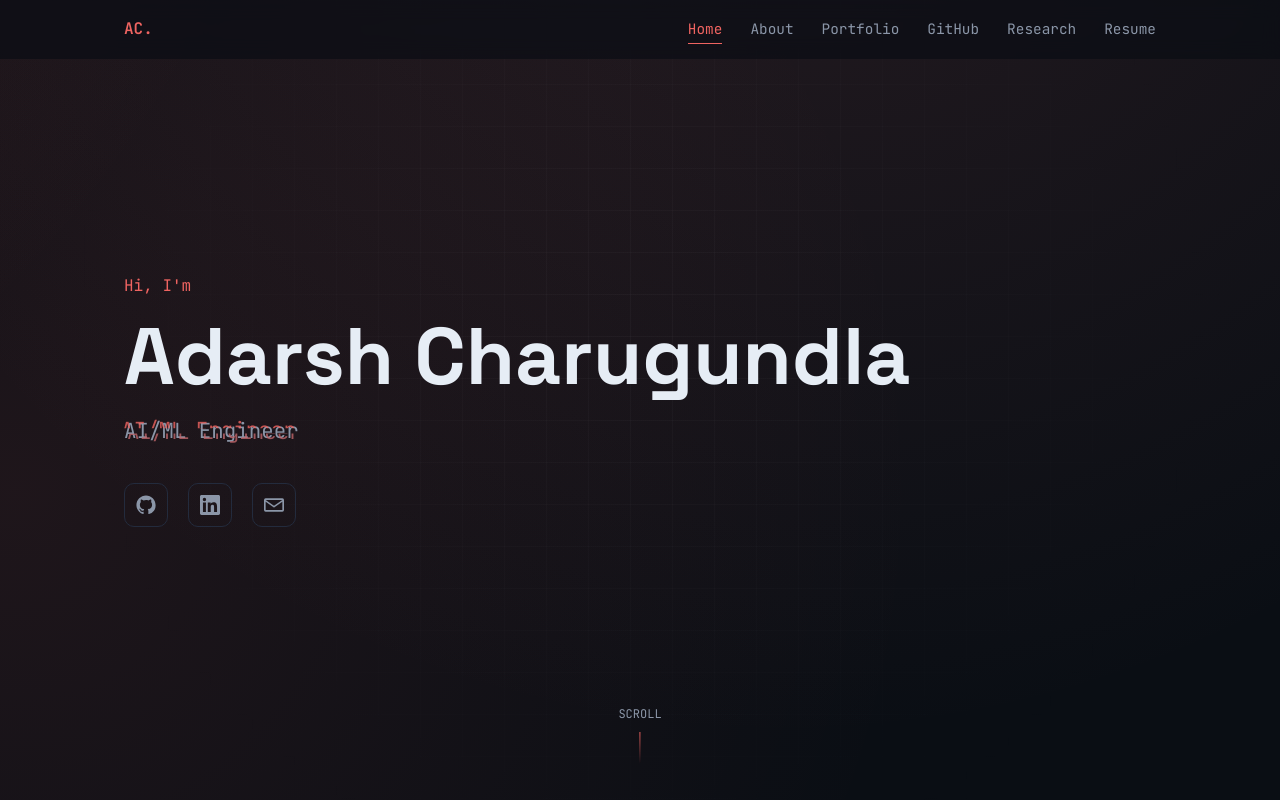
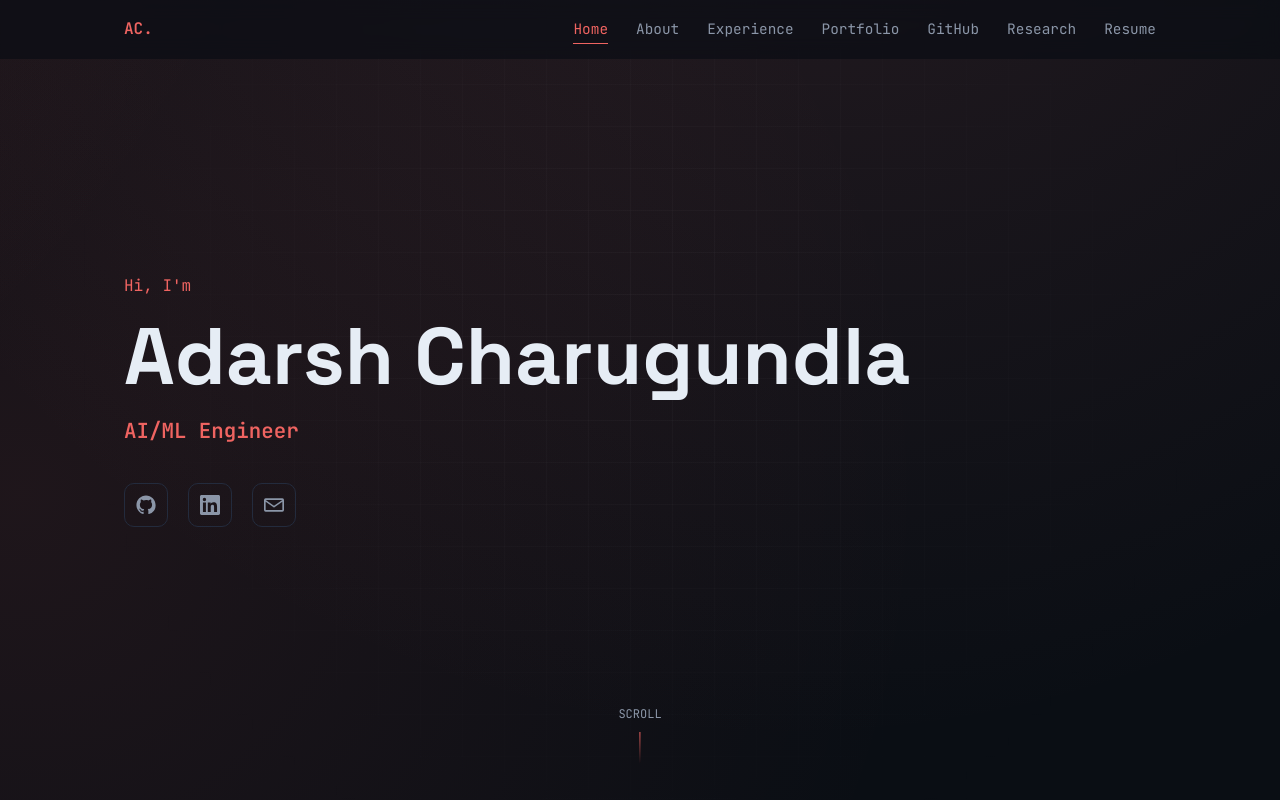
Before and after one commit to AdarshChar/AdarshChar.github.io, a React (Vite) app: page / in a window 1280 px wide. Both pictures are taken after a click on the button "Home". Shown: the top 800 px of the page. Built offline with nearby package versions, Linux system fonts and the light colour scheme; no server answers.

Commit message:
bug fixes with page navigation and portfolio interactions

```diff
--- a/src/App.jsx
+++ b/src/App.jsx
@@ -1,6 +1,7 @@
 import Nav from './components/Nav'
 import Hero from './components/Hero'
 import About from './components/About'
+import Experience from './components/Experience'
 import Portfolio from './components/Portfolio'
 import GithubRepos from './components/GithubRepos'
 import Research from './components/Research'
@@ -14,6 +15,7 @@ export default function App() {
       <main>
         <Hero />
         <About />
+        <Experience />
         <Portfolio />
         <GithubRepos />
         <Research />
--- a/src/components/Experience.jsx
+++ b/src/components/Experience.jsx
@@ -3,6 +3,13 @@ import Reveal from './Reveal'
 
 export default function Experience() {
   return (
+    <section id="experience" className="experience-section">
+      <div className="container">
+        <Reveal>
+          <span className="section-label">02 · Where I've worked</span>
+          <h2 className="section-title">Experience</h2>
+        </Reveal>
+
         <Reveal delay={0.1}>
           <div className="experience-block">
             <div className="experience-header">
@@ -25,5 +32,7 @@ export default function Experience() {
             </ul>
           </div>
         </Reveal>
+      </div>
+    </section>
   )
 }
--- a/src/components/GithubRepos.jsx
+++ b/src/components/GithubRepos.jsx
@@ -41,7 +41,7 @@ export default function GithubRepos() {
     <section id="github" className="github-section">
       <div className="container">
         <Reveal>
-          <span className="section-label">03 · Open source</span>
+          <span className="section-label">04 · Open source</span>
           <h2 className="section-title">GitHub</h2>
         </Reveal>
 
--- a/src/components/Nav.jsx
+++ b/src/components/Nav.jsx
@@ -4,16 +4,22 @@ import useActiveSection from '../hooks/useActiveSection'
 const SECTIONS = [
   { id: 'home', label: 'Home' },
   { id: 'about', label: 'About' },
+  { id: 'experience', label: 'Experience' },
   { id: 'portfolio', label: 'Portfolio' },
   { id: 'github', label: 'GitHub' },
   { id: 'research', label: 'Research' },
   { id: 'resume', label: 'Resume' },
 ]
 
+// Hoisted so this array has a stable reference across renders — passing a
+// fresh array to useActiveSection every render would tear down and rebuild
+// its IntersectionObserver on every render, which can drop updates.
+const SECTION_IDS = SECTIONS.map((s) => s.id)
+
 export default function Nav() {
   const [scrolled, setScrolled] = useState(false)
   const [open, setOpen] = useState(false)
-  const active = useActiveSection(SECTIONS.map((s) => s.id))
+  const active = useActiveSection(SECTION_IDS)
 
   useEffect(() => {
     const onScroll = () => setScrolled(window.scrollY > 12)
--- a/src/components/Portfolio.jsx
+++ b/src/components/Portfolio.jsx
@@ -1,7 +1,7 @@
 import { useState } from 'react'
 import { AnimatePresence, motion } from 'framer-motion'
 import { portfolioCategories, portfolioItems } from '../data/content'
-import Reveal, { RevealGroup, revealItemVariants } from './Reveal'
+import Reveal from './Reveal'
 
 export default function Portfolio() {
   const [category, setCategory] = useState('All')
@@ -16,7 +16,7 @@ export default function Portfolio() {
     <section id="portfolio" className="portfolio">
       <div className="container">
         <Reveal>
-          <span className="section-label">02 · What I've built</span>
+          <span className="section-label">03 · What I've built</span>
           <h2 className="section-title">Portfolio</h2>
         </Reveal>
 
@@ -34,16 +34,20 @@ export default function Portfolio() {
           </div>
         </Reveal>
 
-        <RevealGroup className="portfolio-grid">
+        <div className="portfolio-grid">
+          <AnimatePresence mode="popLayout">
             {filtered.map((item) => (
               <motion.div
                 key={item.id}
-              variants={revealItemVariants}
+                layout
                 className="portfolio-card"
                 onClick={() => setSelected(item)}
+                initial={{ opacity: 0, y: 20 }}
+                animate={{ opacity: 1, y: 0 }}
+                exit={{ opacity: 0, y: -20 }}
                 whileHover={{ scale: 1.03, y: -6 }}
                 whileTap={{ scale: 0.98 }}
-              transition={{ type: 'spring', stiffness: 300, damping: 18 }}
+                transition={{ type: 'spring', stiffness: 300, damping: 22 }}
               >
                 <div className="portfolio-card-top">
                   <span className="portfolio-card-title">{item.title}</span>
@@ -59,7 +63,8 @@ export default function Portfolio() {
                 </div>
               </motion.div>
             ))}
-        </RevealGroup>
+          </AnimatePresence>
+        </div>
       </div>
 
       <AnimatePresence>
--- a/src/components/Research.jsx
+++ b/src/components/Research.jsx
@@ -7,7 +7,7 @@ export default function Research() {
     <section id="research" className="pdf-section">
       <div className="container">
         <Reveal>
-          <span className="section-label">04 · Research</span>
+          <span className="section-label">05 · Research</span>
           <h2 className="section-title">Research Paper</h2>
         </Reveal>
 
--- a/src/components/Resume.jsx
+++ b/src/components/Resume.jsx
@@ -1,18 +1,15 @@
 import { resume, profile } from '../data/content'
 import Reveal from './Reveal'
 import PdfViewer from './PdfViewer'
-import Experience from './Experience'
 
 export default function Resume() {
   return (
     <section id="resume" className="pdf-section alt-bg">
       <div className="container">
         <Reveal>
-          <span className="section-label">05 · Resume</span>
+          <span className="section-label">06 · Resume</span>
           <h2 className="section-title">Resume</h2>
         </Reveal>
-
-        <Experience />
 
         <Reveal delay={0.1}>
           <a className="pdf-download-btn" href={resume.pdfUrl} download>
--- a/src/components/RotatingTagline.jsx
+++ b/src/components/RotatingTagline.jsx
@@ -1,8 +1,7 @@
 import { useEffect, useState } from 'react'
 import { AnimatePresence, motion } from 'framer-motion'
 
-// Cycles through a list of role titles with a quick glitch/RGB-split flicker
-// on each change.
+// Cycles through a list of role titles with a simple crossfade.
 export default function RotatingTagline({ roles, interval = 2200 }) {
   const [index, setIndex] = useState(0)
 
@@ -20,12 +19,11 @@ export default function RotatingTagline({ roles, interval = 2200 }) {
       <AnimatePresence mode="wait">
         <motion.span
           key={text}
-          className="glitch"
-          data-text={text}
-          initial={{ opacity: 0 }}
-          animate={{ opacity: 1 }}
-          exit={{ opacity: 0 }}
-          transition={{ duration: 0.15 }}
+          className="rotator-role"
+          initial={{ opacity: 0, y: 6 }}
+          animate={{ opacity: 1, y: 0 }}
+          exit={{ opacity: 0, y: -6 }}
+          transition={{ duration: 0.3 }}
         >
           {text}
         </motion.span>
--- a/src/index.css
+++ b/src/index.css
@@ -725,56 +725,24 @@ section {
   box-shadow: 0 10px 24px -12px rgba(239, 100, 97, 0.6);
 }
 
-/* ---------------- Rotating tagline / glitch ---------------- */
+/* ---------------- Rotating tagline ---------------- */
 
 .rotator {
   display: inline-block;
   min-height: 1.4em;
 }
 
-.glitch {
-  position: relative;
+.rotator-role {
   display: inline-block;
-}
-
-.glitch::before,
-.glitch::after {
-  content: attr(data-text);
-  position: absolute;
-  top: 0;
-  left: 0;
-  width: 100%;
-  overflow: hidden;
-  opacity: 0.8;
-}
-
-.glitch::before {
   color: var(--accent);
-  clip-path: inset(0 0 55% 0);
-  transform: translate(-3px, -1px);
-  animation: glitchTop 0.3s steps(3) 1;
-}
-
-.glitch::after {
-  color: var(--accent-2);
-  clip-path: inset(55% 0 0 0);
-  transform: translate(3px, 1px);
-  animation: glitchBottom 0.3s steps(3) 1;
-}
-
-@keyframes glitchTop {
-  0% { transform: translate(-6px, -2px); opacity: 1; }
-  60% { transform: translate(-2px, -1px); opacity: 0.5; }
-  100% { transform: translate(0, 0); opacity: 0; }
-}
-
-@keyframes glitchBottom {
-  0% { transform: translate(6px, 2px); opacity: 1; }
-  60% { transform: translate(2px, 1px); opacity: 0.5; }
-  100% { transform: translate(0, 0); opacity: 0; }
+  font-weight: 600;
 }
 
 /* ---------------- Experience ---------------- */
+
+.experience-section {
+  padding: 120px 0;
+}
 
 .experience-block {
   border: 1px solid var(--border);
```
Also changed, not shown: 1 other file (tests, documents, lock files or other folders). Lines whose indentation alone changed are shown as unchanged.
